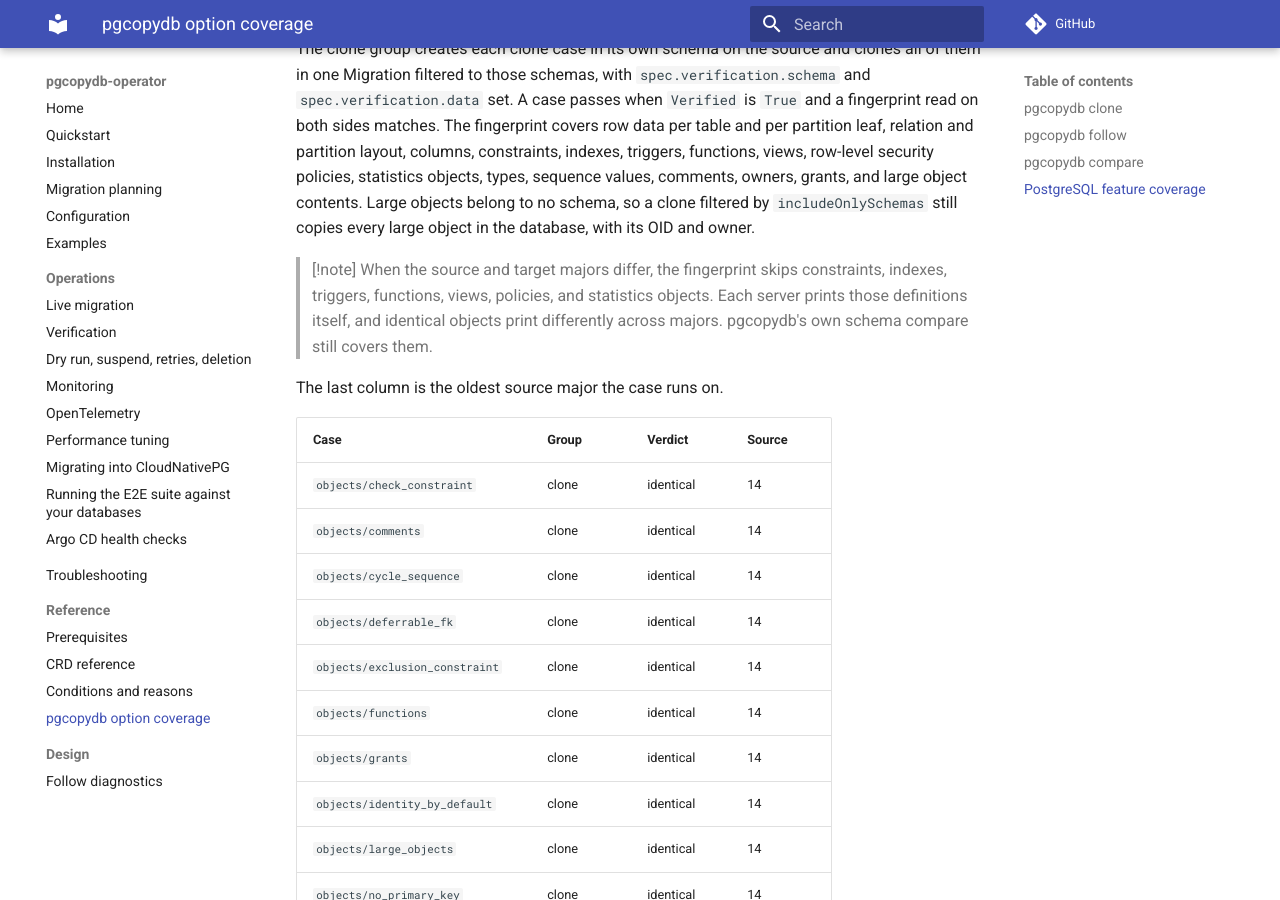
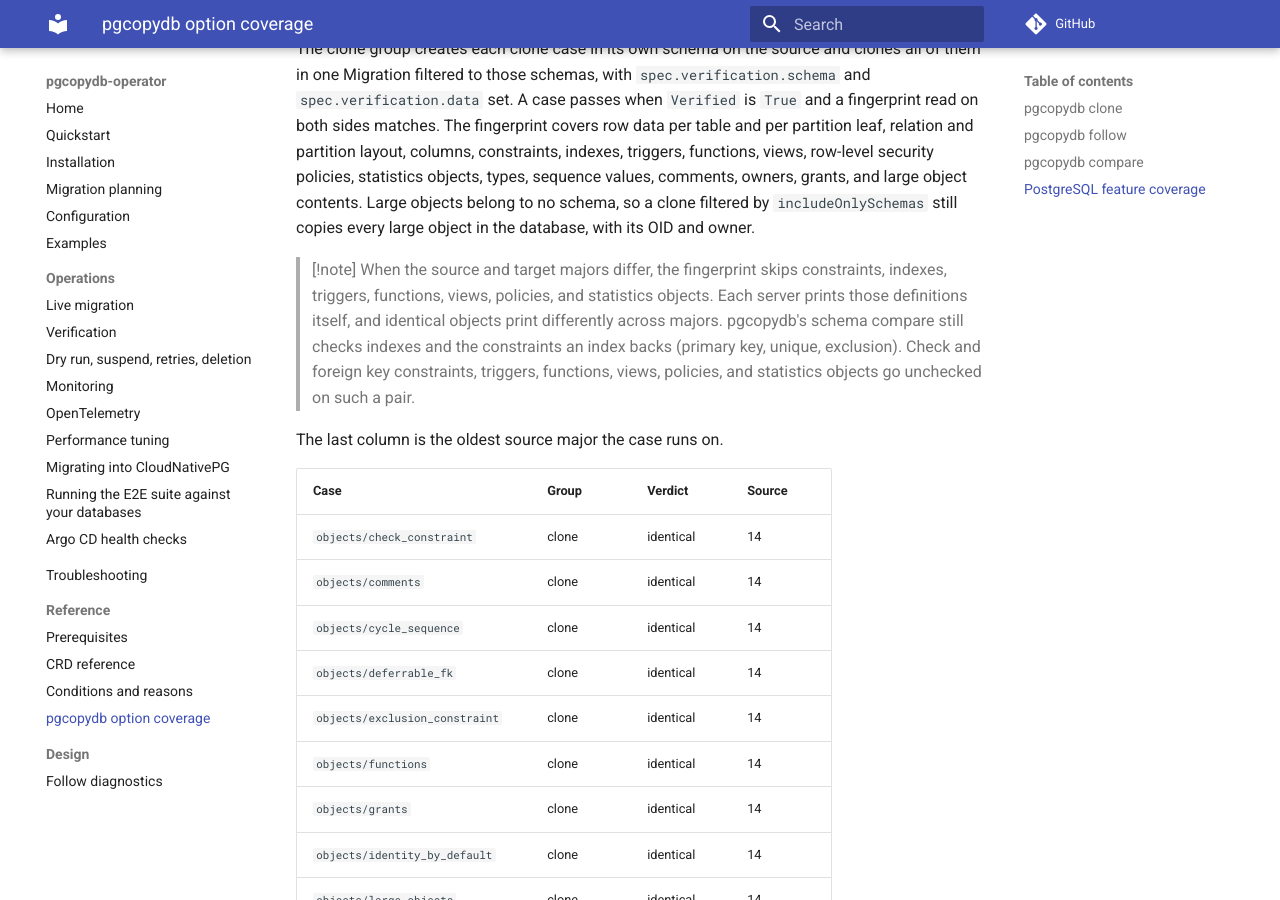
Before and after one commit to ydixken/pgcopydb-operator, an MkDocs documentation site: the page built from docs/reference/coverage.md, in a window 1280 px wide and 900 px high, scrolled down 4117 px. Built offline with MkDocs 1.6.1 and Material for MkDocs 9.7.7, drawn with Linux system fonts in a browser that asks for light colours; comment, search, counter and statistics services are not loaded.

Commit message:
docs: say which objects go unchecked on a cross-major clone
pgcopydb compare schema reaches pg_constraint only through the index that
backs a constraint, so it checks indexes and their primary key, unique and
exclusion constraints, but not check or foreign key constraints, triggers,
functions, views, policies or statistics objects. The note no longer claims
it covers everything the fingerprint skips on a cross-major pair.

```diff
--- a/docs/reference/coverage.md
+++ b/docs/reference/coverage.md
@@ -87,7 +87,8 @@ Large objects belong to no schema, so a clone filtered by `includeOnlySchemas` s
 > [!note]
 > When the source and target majors differ, the fingerprint skips constraints, indexes, triggers, functions, views, policies, and statistics objects.
 > Each server prints those definitions itself, and identical objects print differently across majors.
-> pgcopydb's own schema compare still covers them.
+> pgcopydb's schema compare still checks indexes and the constraints an index backs (primary key, unique, exclusion).
+> Check and foreign key constraints, triggers, functions, views, policies, and statistics objects go unchecked on such a pair.
 
 The last column is the oldest source major the case runs on.
 
```
